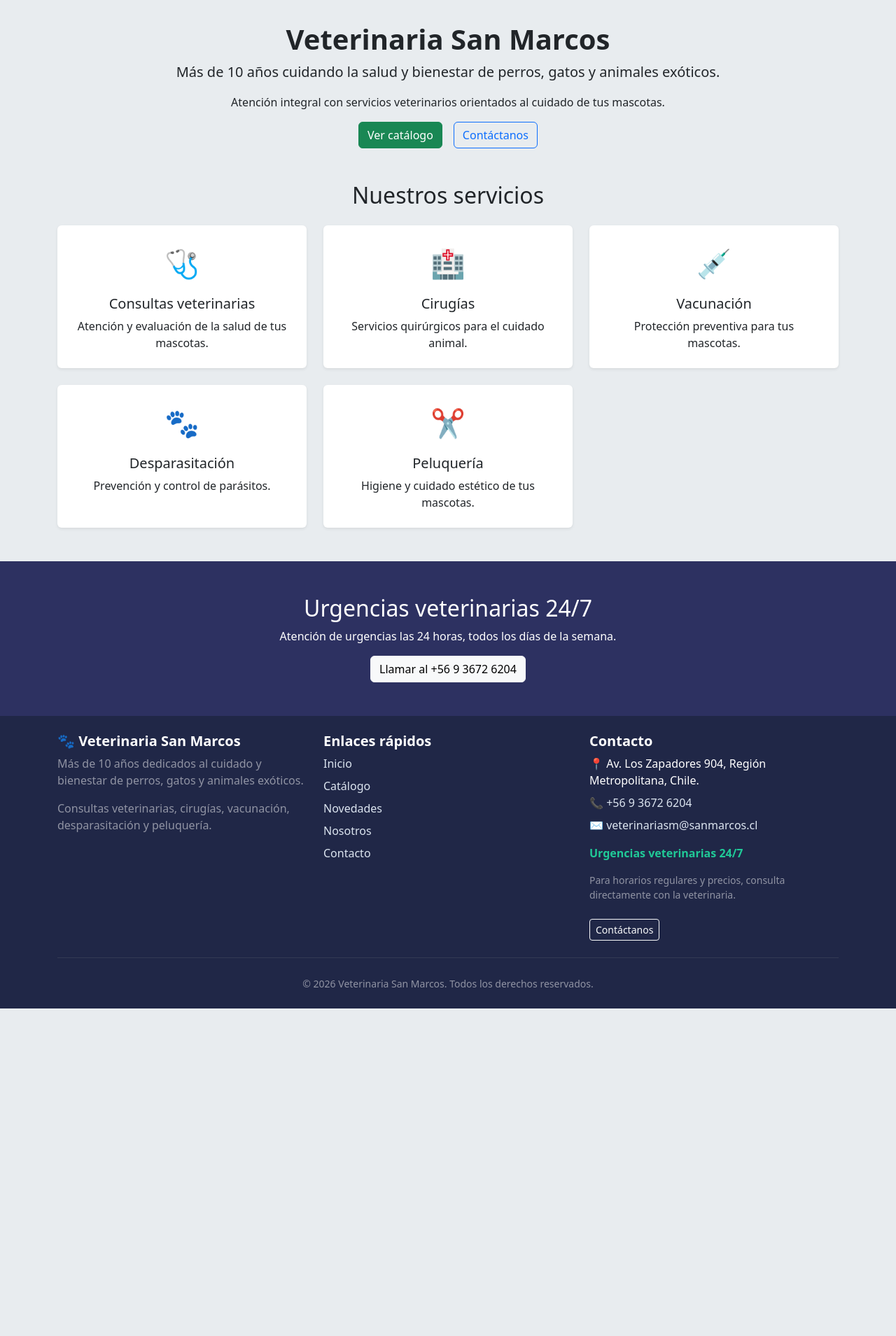
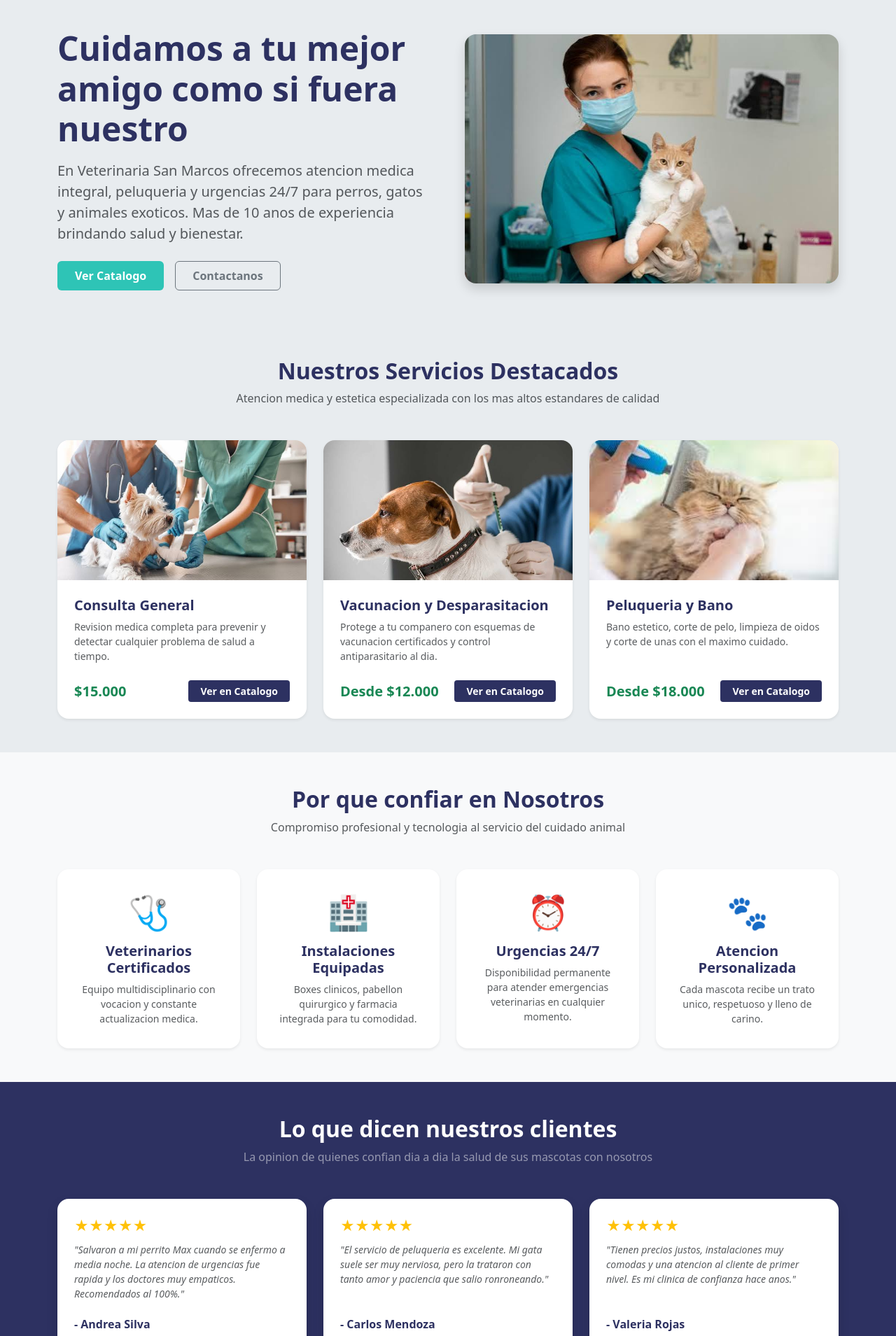
Before and after one commit to IgorEeyore/VeterinariaFrontend, a React (Vite) app: page / in a window 1280 px wide. Shown: the part 100-2009 px from the top of the page at 70% size. Before the commit the page ends 1541 px from the top, so only its background shows below. Built offline with nearby package versions, Linux system fonts and the light colour scheme.

Commit message:
actualizar seccion de inicio con servicios destacados testimonios y urgencias

```diff
--- a/src/paginas/Inicio.tsx
+++ b/src/paginas/Inicio.tsx
@@ -1,85 +1,145 @@
-
-import { Link } from "react-router-dom";
+import { Link } from "react-router-dom"
 
 function Inicio() {
-  const servicios = [
+  const serviciosDestacados = [
     {
-      nombre: "Consultas veterinarias",
-      descripcion: "Atención y evaluación de la salud de tus mascotas.",
-      icono: "🩺"
+      titulo: "Consulta General",
+      descripcion: "Revision medica completa para prevenir y detectar cualquier problema de salud a tiempo.",
+      precio: "$15.000",
+      imagen: "/img/consulta.jpg"
     },
     {
-      nombre: "Cirugías",
-      descripcion: "Servicios quirúrgicos para el cuidado animal.",
-      icono: "🏥"
+      titulo: "Vacunacion y Desparasitacion",
+      descripcion: "Protege a tu companero con esquemas de vacunacion certificados y control antiparasitario al dia.",
+      precio: "Desde $12.000",
+      imagen: "/img/vacuna.jpg"
     },
     {
-      nombre: "Vacunación",
-      descripcion: "Protección preventiva para tus mascotas.",
-      icono: "💉"
+      titulo: "Peluqueria y Bano",
+      descripcion: "Bano estetico, corte de pelo, limpieza de oidos y corte de unas con el maximo cuidado.",
+      precio: "Desde $18.000",
+      imagen: "/img/peluqueria.jpg"
+    }
+  ]
+
+  const caracteristicas = [
+    {
+      icono: "🩺",
+      titulo: "Veterinarios Certificados",
+      detalle: "Equipo multidisciplinario con vocacion y constante actualizacion medica."
     },
     {
-      nombre: "Desparasitación",
-      descripcion: "Prevención y control de parásitos.",
-      icono: "🐾"
+      icono: "🏥",
+      titulo: "Instalaciones Equipadas",
+      detalle: "Boxes clinicos, pabellon quirurgico y farmacia integrada para tu comodidad."
     },
     {
-      nombre: "Peluquería",
-      descripcion: "Higiene y cuidado estético de tus mascotas.",
-      icono: "✂️"
+      icono: "⏰",
+      titulo: "Urgencias 24/7",
+      detalle: "Disponibilidad permanente para atender emergencias veterinarias en cualquier momento."
+    },
+    {
+      icono: "🐾",
+      titulo: "Atencion Personalizada",
+      detalle: "Cada mascota recibe un trato unico, respetuoso y lleno de carino."
     }
-  ];
+  ]
+
+  const testimonios = [
+    {
+      nombre: "Andrea Silva",
+      texto: "Salvaron a mi perrito Max cuando se enfermo a media noche. La atencion de urgencias fue rapida y los doctores muy empaticos. Recomendados al 100%.",
+      estrellas: "★★★★★"
+    },
+    {
+      nombre: "Carlos Mendoza",
+      texto: "El servicio de peluqueria es excelente. Mi gata suele ser muy nerviosa, pero la trataron con tanto amor y paciencia que salio ronroneando.",
+      estrellas: "★★★★★"
+    },
+    {
+      nombre: "Valeria Rojas",
+      texto: "Tienen precios justos, instalaciones muy comodas y una atencion al cliente de primer nivel. Es mi clinica de confianza hace anos.",
+      estrellas: "★★★★★"
+    }
+  ]
 
   return (
-    <>
-      <section className="container text-center py-5">
-        <h1 className="fw-bold">Veterinaria San Marcos</h1>
-
-        <p className="lead">
-          Más de 10 años cuidando la salud y bienestar
-          de perros, gatos y animales exóticos.
-        </p>
-
-        <p>
-          Atención integral con servicios veterinarios
-          orientados al cuidado de tus mascotas.
-        </p>
-
-        <div className="d-flex justify-content-center gap-3 flex-wrap">
-          <Link to="/catalogo" className="btn btn-success">
-            Ver catálogo
-          </Link>
-
-          <Link to="/contacto" className="btn btn-outline-primary">
-            Contáctanos
-          </Link>
+    <div>
+      <section className="container py-5 mt-2">
+        <div className="row align-items-center g-5">
+          <div className="col-12 col-lg-6 text-center text-lg-start">
+            <h1 className="display-5 fw-bold mb-3" style={{ color: "#2D3161" }}>
+              Cuidamos a tu mejor amigo como si fuera nuestro
+            </h1>
+            <p className="lead mb-4 text-muted">
+              En Veterinaria San Marcos ofrecemos atencion medica integral, peluqueria y urgencias 24/7 para perros, gatos y animales exoticos. Mas de 10 anos de experiencia brindando salud y bienestar.
+            </p>
+            <div className="d-flex gap-3 justify-content-center justify-content-lg-start flex-wrap">
+              <Link
+                to="/catalogo"
+                className="btn text-white fw-bold px-4 py-2"
+                style={{ backgroundColor: "#2ec4b6" }}
+              >
+                Ver Catalogo
+              </Link>
+              <Link
+                to="/contacto"
+                className="btn btn-outline-secondary fw-bold px-4 py-2"
+              >
+                Contactanos
+              </Link>
+            </div>
+          </div>
+          <div className="col-12 col-lg-6 text-center">
+            <img
+              src="/img/presentacion.jpg"
+              className="img-fluid rounded-4 shadow"
+              alt="Bienvenida Veterinaria San Marcos"
+              style={{ maxHeight: "380px", width: "100%", objectFit: "cover" }}
+            />
+          </div>
         </div>
       </section>
 
-      <section className="container pb-5">
-        <h2 className="text-center mb-4">
-          Nuestros servicios
-        </h2>
+      <section className="container py-5">
+        <div className="text-center mb-5">
+          <h2 className="fw-bold mb-2" style={{ color: "#2D3161" }}>
+            Nuestros Servicios Destacados
+          </h2>
+          <p className="text-muted">
+            Atencion medica y estetica especializada con los mas altos estandares de calidad
+          </p>
+        </div>
 
         <div className="row g-4">
-          {servicios.map((servicio) => (
-            <div
-              className="col-12 col-md-6 col-lg-4"
-              key={servicio.nombre}
-            >
-              <div className="card h-100 shadow-sm border-0">
-                <div className="card-body text-center p-4">
-                  <div className="fs-1 mb-3">
-                    {servicio.icono}
+          {serviciosDestacados.map((item) => (
+            <div key={item.titulo} className="col-12 col-md-4">
+              <div className="card h-100 shadow-sm border-0 rounded-4 overflow-hidden">
+                <img
+                  src={item.imagen}
+                  className="card-img-top"
+                  alt={item.titulo}
+                  style={{ height: "200px", objectFit: "cover" }}
+                />
+                <div className="card-body d-flex flex-column p-4">
+                  <h5 className="card-title fw-bold" style={{ color: "#2D3161" }}>
+                    {item.titulo}
+                  </h5>
+                  <p className="card-text text-muted mb-4 small flex-grow-1">
+                    {item.descripcion}
+                  </p>
+                  <div className="d-flex justify-content-between align-items-center mt-auto">
+                    <span className="fw-bold text-success fs-5">
+                      {item.precio}
+                    </span>
+                    <Link
+                      to="/catalogo"
+                      className="btn btn-sm text-white fw-semibold px-3"
+                      style={{ backgroundColor: "#2D3161" }}
+                    >
+                      Ver en Catalogo
+                    </Link>
                   </div>
-
-                  <h5 className="card-title">
-                    {servicio.nombre}
-                  </h5>
-
-                  <p className="card-text">
-                    {servicio.descripcion}
-                  </p>
                 </div>
               </div>
             </div>
@@ -87,28 +147,88 @@ function Inicio() {
         </div>
       </section>
 
-      <section
-        className="py-5 text-center text-white"
-        style={{ backgroundColor: "#2D3161" }}
-      >
+      <section className="py-5" style={{ backgroundColor: "#f8f9fa" }}>
         <div className="container">
-          <h2>Urgencias veterinarias 24/7</h2>
+          <div className="text-center mb-5">
+            <h2 className="fw-bold mb-2" style={{ color: "#2D3161" }}>
+              Por que confiar en Nosotros
+            </h2>
+            <p className="text-muted">
+              Compromiso profesional y tecnologia al servicio del cuidado animal
+            </p>
+          </div>
 
-          <p>
-            Atención de urgencias las 24 horas,
-            todos los días de la semana.
-          </p>
-
-          <a
-            href="tel:+56936726204"
-            className="btn btn-light"
-          >
-            Llamar al +56 9 3672 6204
-          </a>
+          <div className="row g-4">
+            {caracteristicas.map((caract) => (
+              <div key={caract.titulo} className="col-12 col-sm-6 col-lg-3">
+                <div className="card h-100 shadow-sm border-0 rounded-4 p-3 text-center bg-white">
+                  <div className="card-body">
+                    <div className="display-5 mb-3">{caract.icono}</div>
+                    <h5 className="fw-bold mb-2" style={{ color: "#2D3161" }}>
+                      {caract.titulo}
+                    </h5>
+                    <p className="text-muted small mb-0">
+                      {caract.detalle}
+                    </p>
+                  </div>
+                </div>
+              </div>
+            ))}
+          </div>
         </div>
       </section>
-    </>
-  );
+
+      <section className="py-5 text-white" style={{ backgroundColor: "#2D3161" }}>
+        <div className="container">
+          <div className="text-center mb-5">
+            <h2 className="fw-bold text-white mb-2">
+              Lo que dicen nuestros clientes
+            </h2>
+            <p className="text-white-50">
+              La opinion de quienes confian dia a dia la salud de sus mascotas con nosotros
+            </p>
+          </div>
+
+          <div className="row g-4">
+            {testimonios.map((testimonio) => (
+              <div key={testimonio.nombre} className="col-12 col-md-4">
+                <div className="card h-100 shadow border-0 rounded-4 p-4 bg-white text-dark">
+                  <div className="text-warning mb-2 fs-5">
+                    {testimonio.estrellas}
+                  </div>
+                  <p className="fst-italic text-muted mb-4 small flex-grow-1">
+                    "{testimonio.texto}"
+                  </p>
+                  <h6 className="fw-bold mb-0" style={{ color: "#2D3161" }}>
+                    - {testimonio.nombre}
+                  </h6>
+                </div>
+              </div>
+            ))}
+          </div>
+        </div>
+      </section>
+
+      <section className="container py-5 text-center">
+        <div className="card shadow-sm border-0 rounded-4 p-5" style={{ backgroundColor: "#eef9f8" }}>
+          <h2 className="fw-bold mb-3" style={{ color: "#2D3161" }}>
+            Urgencias Veterinarias 24/7
+          </h2>
+          <p className="text-muted mb-4 col-12 col-md-8 mx-auto">
+            Atencion de emergencias las 24 horas, todos los dias del ano. Nuestro equipo de turno esta listo para cuidar a tu mascota cuando mas lo necesita.
+          </p>
+          <div>
+            <a
+              className="btn text-white fw-bold px-4 py-2"
+              style={{ backgroundColor: "#2ec4b6" }}
+            >
+              📞 Llamar al +56 9 3672 6204
+            </a>
+          </div>
+        </div>
+      </section>
+    </div>
+  )
 }
 
-export default Inicio;
+export default Inicio
```
